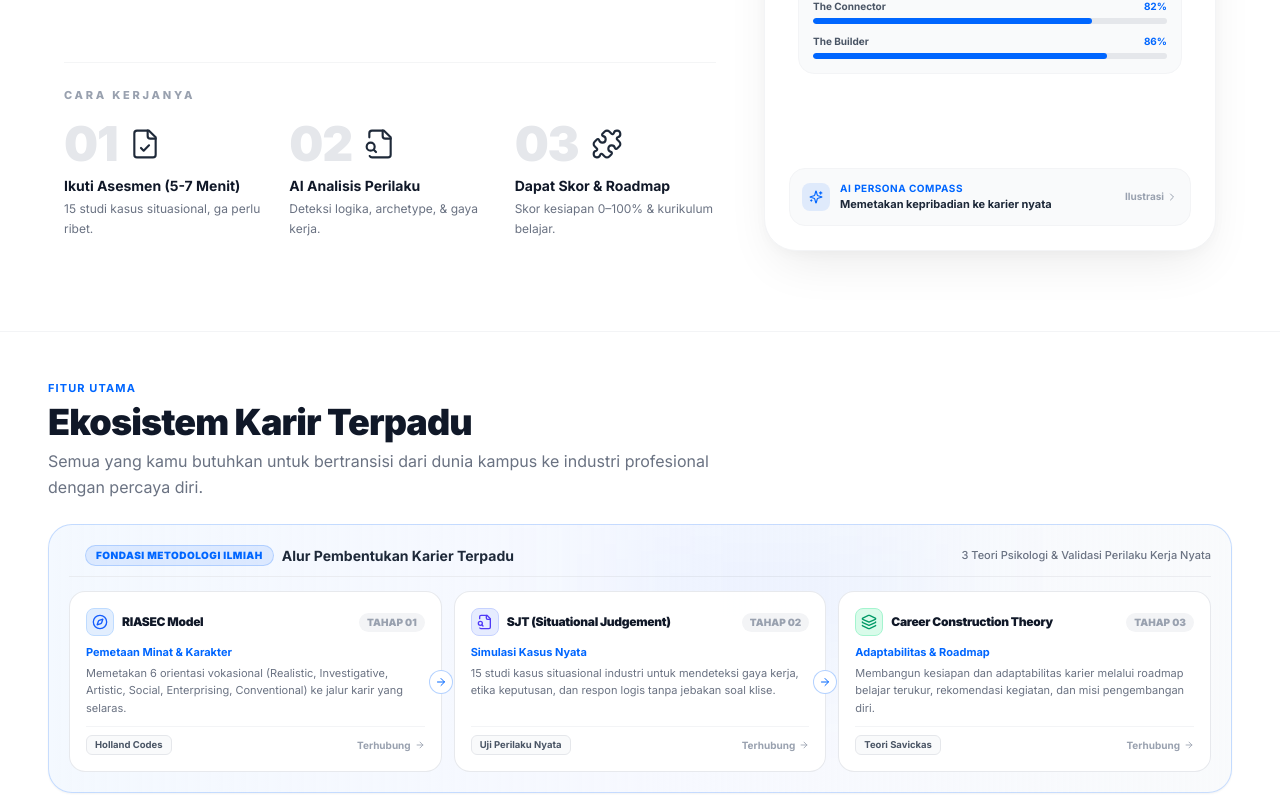
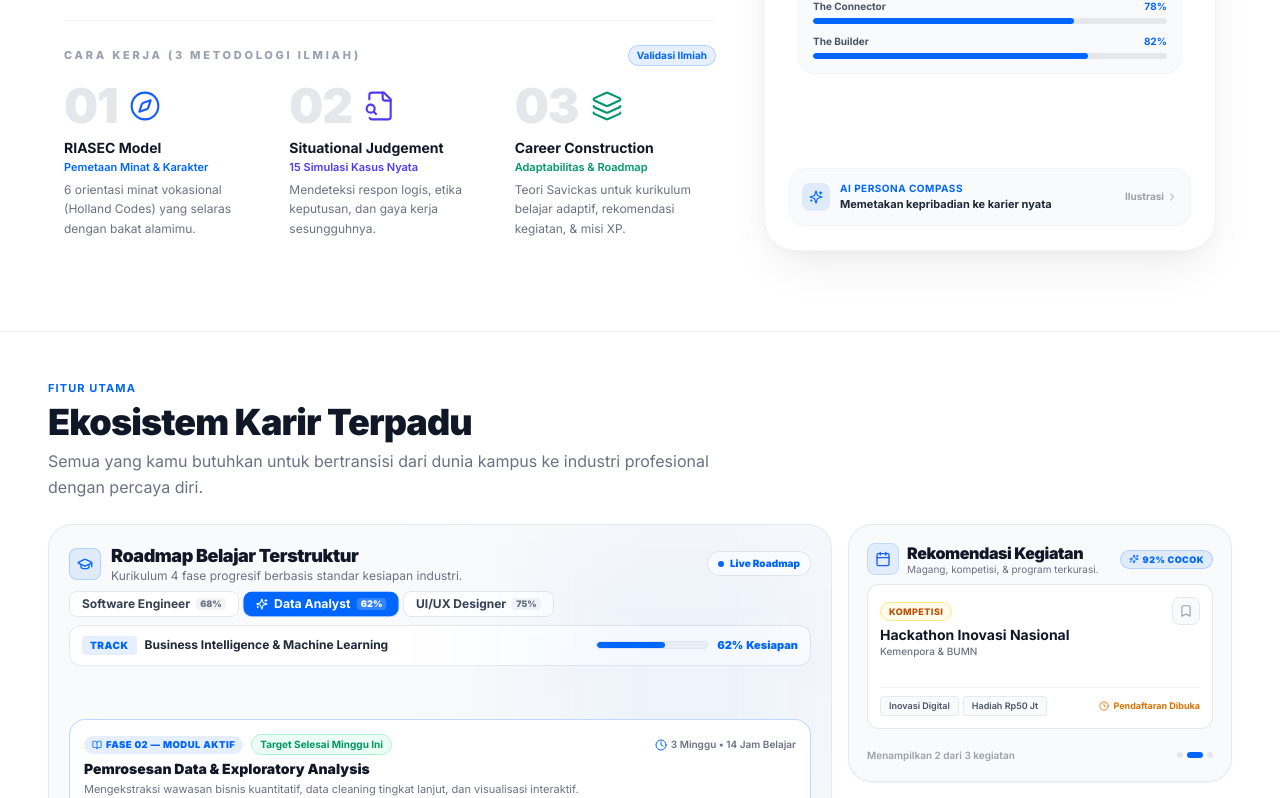
Before and after one commit to nauvaldzakwanbaihaqi/gapless-website, a Next.js app: page / in a window 1280 px wide. Shown: the part 522-1320 px from the top of the page. Built offline with nearby package versions, Linux system fonts and the light colour scheme.

Commit message:
feat(landing): replace Cara Kerja with 3 methodologies (RIASEC, SJT, Career Construction) and streamline bento grid

```diff
--- a/src/components/landing/BentoEcosystemTour.tsx
+++ b/src/components/landing/BentoEcosystemTour.tsx
@@ -13,42 +13,7 @@ import {
   Clock,
   Award,
   BookOpen,
-  Compass,
-  FileSearch,
-  Layers,
-  ArrowRight,
 } from "lucide-react";
-
-// 3 Connected Scientific Foundation Blocks
-const METHODOLOGY_STEPS = [
-  {
-    step: "01",
-    title: "RIASEC Model",
-    sub: "Pemetaan Minat & Karakter",
-    icon: Compass,
-    iconColor: "text-blue-600 bg-blue-100/80 border-blue-200",
-    tag: "Holland Codes",
-    desc: "Memetakan 6 orientasi vokasional (Realistic, Investigative, Artistic, Social, Enterprising, Conventional) ke jalur karir yang selaras.",
-  },
-  {
-    step: "02",
-    title: "SJT (Situational Judgement)",
-    sub: "Simulasi Kasus Nyata",
-    icon: FileSearch,
-    iconColor: "text-indigo-600 bg-indigo-100/80 border-indigo-200",
-    tag: "Uji Perilaku Nyata",
-    desc: "15 studi kasus situasional industri untuk mendeteksi gaya kerja, etika keputusan, dan respon logis tanpa jebakan soal klise.",
-  },
-  {
-    step: "03",
-    title: "Career Construction Theory",
-    sub: "Adaptabilitas & Roadmap",
-    icon: Layers,
-    iconColor: "text-emerald-600 bg-emerald-100/80 border-emerald-200",
-    tag: "Teori Savickas",
-    desc: "Membangun kesiapan dan adaptabilitas karier melalui roadmap belajar terukur, rekomendasi kegiatan, dan misi pengembangan diri.",
-  },
-];
 
 // Career Roadmaps Data
 const ROADMAP_PRESETS = [
@@ -357,86 +322,7 @@ export default function BentoEcosystemTour() {
       ref={containerRef}
       className="grid grid-cols-1 lg:grid-cols-12 gap-3.5 sm:gap-4 relative select-none w-full items-stretch"
     >
-      {/* =========================================================================
-          SECTION ATAS (lg:col-span-12): PERSEGI PANJANG DENGAN 3 BLOK METODOLOGI TERHUBUNG
-          (1. RIASEC -> 2. SJT -> 3. CAREER CONSTRUCTION THEORY)
-      ========================================================================= */}
-      <div className="lg:col-span-12 p-4 sm:p-5 bg-gradient-to-r from-blue-50/70 via-indigo-50/50 to-slate-50/90 border border-brand-primary/20 rounded-2xl sm:rounded-3xl shadow-xs relative overflow-hidden">
-        {/* Subtle Background Glow */}
-        <div className="absolute top-0 right-1/4 w-80 h-32 bg-brand-primary/5 blur-3xl pointer-events-none" />
 
-        {/* Header Bar */}
-        <div className="flex flex-col sm:flex-row sm:items-center justify-between gap-2 mb-3.5 pb-2.5 border-b border-gray-200/70">
-          <div className="flex items-center gap-2">
-            <span className="w-2 h-2 rounded-full bg-brand-primary animate-ping" />
-            <span className="text-[10px] font-black uppercase tracking-wider text-brand-primary px-2.5 py-0.5 rounded-full bg-brand-primary/10 border border-brand-primary/20">
-              Fondasi Metodologi Ilmiah
-            </span>
-            <span className="text-xs sm:text-sm font-bold text-gray-800">
-              Alur Pembentukan Karier Terpadu
-            </span>
-          </div>
-          <span className="text-[11px] text-gray-500 font-medium">
-            3 Teori Psikologi & Validasi Perilaku Kerja Nyata
-          </span>
-        </div>
-
-        {/* 3 Connected Blocks with Sequence Arrows */}
-        <div className="grid grid-cols-1 md:grid-cols-3 gap-3 relative">
-          {METHODOLOGY_STEPS.map((m, idx) => {
-            const IconComponent = m.icon;
-            const isLast = idx === METHODOLOGY_STEPS.length - 1;
-
-            return (
-              <div
-                key={m.step}
-                className="bg-white/95 border border-gray-200/90 rounded-2xl p-3.5 sm:p-4 shadow-3xs hover:border-brand-primary/40 hover:shadow-xs transition-all duration-300 flex flex-col justify-between relative group"
-              >
-                {/* Connecting Arrow for Desktop */}
-                {!isLast && (
-                  <div className="hidden md:flex absolute -right-3 top-1/2 -translate-y-1/2 z-20 w-6 h-6 rounded-full bg-white border border-brand-primary/30 text-brand-primary items-center justify-center shadow-3xs">
-                    <ArrowRight className="w-3 h-3 text-brand-primary animate-pulse" />
-                  </div>
-                )}
-
-                <div>
-                  <div className="flex items-center justify-between mb-2">
-                    <div className="flex items-center gap-2">
-                      <div
-                        className={`w-7 h-7 rounded-lg flex items-center justify-center border shadow-3xs ${m.iconColor}`}
-                      >
-                        <IconComponent className="w-4 h-4" />
-                      </div>
-                      <span className="text-xs font-black text-gray-900 tracking-tight">
-                        {m.title}
-                      </span>
-                    </div>
-                    <span className="text-[10px] font-black text-gray-400 bg-gray-100 px-2 py-0.5 rounded-full">
-                      TAHAP {m.step}
-                    </span>
-                  </div>
-
-                  <div className="text-[11px] font-bold text-brand-primary mb-1">
-                    {m.sub}
-                  </div>
-                  <p className="text-[11px] text-gray-500 leading-relaxed">
-                    {m.desc}
-                  </p>
-                </div>
-
-                <div className="pt-2 mt-2 border-t border-gray-100 flex items-center justify-between">
-                  <span className="text-[9.5px] font-bold px-2 py-0.5 rounded-md bg-gray-50 border border-gray-200 text-gray-600">
-                    {m.tag}
-                  </span>
-                  <span className="text-[10px] font-bold text-gray-400 group-hover:text-brand-primary transition-colors flex items-center gap-0.5">
-                    Terhubung <ArrowRight className="w-2.5 h-2.5 ml-0.5" />
-                  </span>
-                </div>
-              </div>
-            );
-          })}
-        </div>
-      </div>
 
       {/* =========================================================================
           CARD 1: ROADMAP BELAJAR TERSTRUKTUR (lg:col-span-8 - Padat, Penuh & Pepet ke Bawah)
--- a/src/components/landing/HeroSection.tsx
+++ b/src/components/landing/HeroSection.tsx
@@ -2,7 +2,7 @@
 
 import React from "react";
 import Link from "next/link";
-import { ArrowRight, FileCheck, FileSearch, Puzzle } from "lucide-react";
+import { ArrowRight, Compass, FileSearch, Layers } from "lucide-react";
 import AssessmentDemo from "./AssessmentDemo";
 
 export default function HeroSection() {
@@ -46,57 +46,71 @@ export default function HeroSection() {
           </div>
         </div>
 
-        {/* Cara Kerjanya — Mirip Referensi Foto (Nomor besar 01-03, outline icon, tanpa kotak/border) */}
+        {/* Cara Kerjanya — 3 Metodologi Ilmiah Terpadu (RIASEC -> SJT -> Career Construction Theory) */}
         <div className="pt-6 border-t border-gray-100/90 mt-4">
-          <div className="text-[11px] font-extrabold uppercase tracking-[0.25em] text-gray-400 text-center sm:text-left mb-4">
-            CARA KERJANYA
+          <div className="flex items-center justify-between mb-4">
+            <div className="text-[11px] font-extrabold uppercase tracking-[0.25em] text-gray-400">
+              CARA KERJA (3 METODOLOGI ILMIAH)
+            </div>
+            <span className="text-[10px] font-bold text-brand-primary bg-brand-primary/10 px-2 py-0.5 rounded-full border border-brand-primary/20">
+              Validasi Ilmiah
+            </span>
           </div>
           <div className="grid grid-cols-1 sm:grid-cols-3 gap-5 md:gap-6">
-            {/* Step 01 */}
+            {/* Step 01: RIASEC */}
             <div className="flex flex-col">
               <div className="flex items-center gap-3 mb-2">
                 <span className="text-4xl lg:text-5xl font-black text-gray-200 tracking-tight select-none">
                   01
                 </span>
-                <FileCheck className="w-8 h-8 text-gray-800 stroke-[1.6]" />
+                <Compass className="w-8 h-8 text-blue-600 stroke-[1.6]" />
               </div>
               <div className="text-sm font-bold text-gray-900 leading-snug">
-                Ikuti Asesmen (5-7 Menit)
+                RIASEC Model
+              </div>
+              <div className="text-[11px] font-semibold text-brand-primary mt-0.5">
+                Pemetaan Minat & Karakter
               </div>
               <p className="text-xs text-gray-500 leading-relaxed mt-1">
-                15 studi kasus situasional, ga perlu ribet.
+                6 orientasi minat vokasional (Holland Codes) yang selaras dengan bakat alamimu.
               </p>
             </div>
 
-            {/* Step 02 */}
+            {/* Step 02: SJT */}
             <div className="flex flex-col">
               <div className="flex items-center gap-3 mb-2">
                 <span className="text-4xl lg:text-5xl font-black text-gray-200 tracking-tight select-none">
                   02
                 </span>
-                <FileSearch className="w-8 h-8 text-gray-800 stroke-[1.6]" />
+                <FileSearch className="w-8 h-8 text-indigo-600 stroke-[1.6]" />
               </div>
               <div className="text-sm font-bold text-gray-900 leading-snug">
-                AI Analisis Perilaku
+                Situational Judgement
+              </div>
+              <div className="text-[11px] font-semibold text-indigo-600 mt-0.5">
+                15 Simulasi Kasus Nyata
               </div>
               <p className="text-xs text-gray-500 leading-relaxed mt-1">
-                Deteksi logika, archetype, & gaya kerja.
+                Mendeteksi respon logis, etika keputusan, dan gaya kerja sesungguhnya.
               </p>
             </div>
 
-            {/* Step 03 */}
+            {/* Step 03: Career Construction */}
             <div className="flex flex-col">
               <div className="flex items-center gap-3 mb-2">
                 <span className="text-4xl lg:text-5xl font-black text-gray-200 tracking-tight select-none">
                   03
                 </span>
-                <Puzzle className="w-8 h-8 text-gray-800 stroke-[1.6]" />
+                <Layers className="w-8 h-8 text-emerald-600 stroke-[1.6]" />
               </div>
               <div className="text-sm font-bold text-gray-900 leading-snug">
-                Dapat Skor & Roadmap
+                Career Construction
+              </div>
+              <div className="text-[11px] font-semibold text-emerald-600 mt-0.5">
+                Adaptabilitas & Roadmap
               </div>
               <p className="text-xs text-gray-500 leading-relaxed mt-1">
-                Skor kesiapan 0–100% & kurikulum belajar.
+                Teori Savickas untuk kurikulum belajar adaptif, rekomendasi kegiatan, & misi XP.
               </p>
             </div>
           </div>
```
